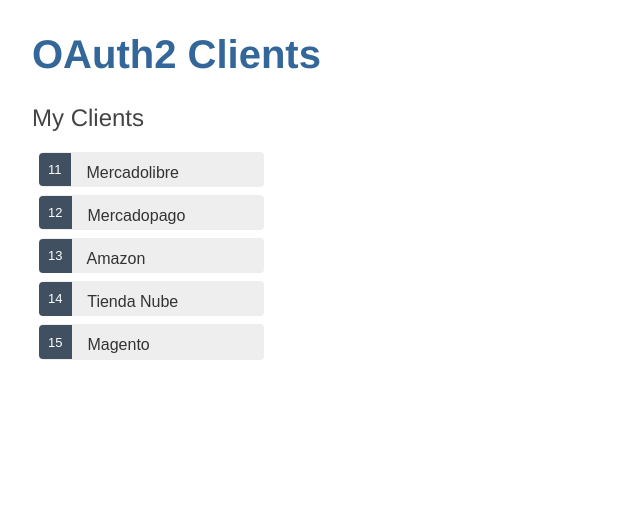
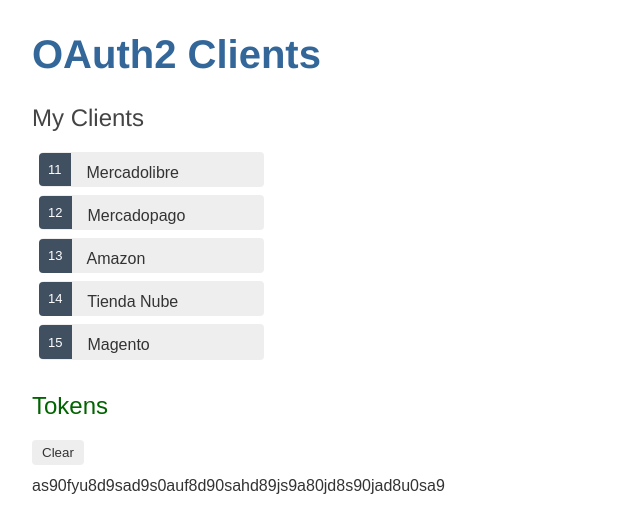
Before and after one commit to juanicastellan0/passparty, an Angular app: page /clients in a window 1280 px wide. Shown: the top 532 px of the page, without its empty margins (0-640 px from the left). Built offline with nearby package versions, Linux system fonts and the light colour scheme.

Commit message:
tokens component and service

```diff
--- a/src/app/app.component.html
+++ b/src/app/app.component.html
@@ -1,2 +1,3 @@
 <h1>{{title}}</h1>
 <app-clients></app-clients>
+<app-tokens></app-tokens>
--- a/src/app/app.module.ts
+++ b/src/app/app.module.ts
@@ -5,12 +5,14 @@
 import { AppComponent } from './app.component';
 import { ClientsComponent } from './clients/clients.component';
 import { ClientDetailComponent } from './app-detail/client-detail.component';
+import { TokensComponent } from './tokens/tokens.component';
 
 @NgModule({
   declarations: [
     AppComponent,
     ClientsComponent,
-    ClientDetailComponent
+    ClientDetailComponent,
+    TokensComponent
   ],
   imports: [
     BrowserModule,
--- a/src/app/client.service.ts
+++ b/src/app/client.service.ts
@@ -2,15 +2,17 @@
 import {Client} from './clients/client';
 import {CLIENTS} from './clients/mock-clients';
 import {Observable, of} from 'rxjs';
+import {TokenService} from './token.service';
 
 @Injectable({
   providedIn: 'root'
 })
 export class ClientService {
 
-  constructor() { }
+  constructor(private tokenService: TokenService) { }
 
   getClients(): Observable<Client[]> {
+    this.tokenService.add('as90fyu8d9sad9s0auf8d90sahd89js9a80jd8s90jad8u0sa9');
     return of(CLIENTS);
   }
 }
--- /dev/null
+++ b/src/app/token.service.ts
@@ -0,0 +1,16 @@
+import { Injectable } from '@angular/core';
+
+@Injectable({
+  providedIn: 'root'
+})
+export class TokenService {
+  tokens: string[] = [];
+
+  add(token: string) {
+    this.tokens.push(token);
+  }
+
+  clear() {
+    this.tokens = [];
+  }
+}
--- /dev/null
+++ b/src/app/tokens/tokens.component.css
@@ -0,0 +1,34 @@
+/* TokensComponent's private CSS styles */
+h2 {
+  color: darkgreen;
+  font-family: Arial, Helvetica, sans-serif;
+  font-weight: lighter;
+}
+body {
+  margin: 2em;
+}
+body, input[text], button {
+  color: darkgreen;
+  font-family: Cambria, Georgia, sans-serif;
+}
+
+button.clear {
+  font-family: Arial, sans-serif;
+  background-color: #eee;
+  border: none;
+  padding: 5px 10px;
+  border-radius: 4px;
+  cursor: pointer;
+}
+button:hover {
+  background-color: #cfd8dc;
+}
+button:disabled {
+  background-color: #eee;
+  color: #aaa;
+  cursor: auto;
+}
+button.clear {
+  color: #333;
+  margin-bottom: 12px;
+}
--- /dev/null
+++ b/src/app/tokens/tokens.component.html
@@ -0,0 +1,8 @@
+<div *ngIf="tokenService.tokens.length">
+
+  <h2>Tokens</h2>
+  <button class="clear"
+          (click)="tokenService.clear()">Clear</button>
+  <div *ngFor='let token of tokenService.tokens'> {{token}} </div>
+
+</div>
--- /dev/null
+++ b/src/app/tokens/tokens.component.ts
@@ -0,0 +1,16 @@
+import { Component, OnInit } from '@angular/core';
+import {TokenService} from '../token.service';
+
+@Component({
+  selector: 'app-tokens',
+  templateUrl: './tokens.component.html',
+  styleUrls: ['./tokens.component.css']
+})
+export class TokensComponent implements OnInit {
+
+  constructor(public tokenService: TokenService) { }
+
+  ngOnInit() {
+  }
+
+}
```
Also changed, not shown: src/app/app-routing/app-routing.module.ts (added, +12 -0 lines), 2 other files (tests, documents, lock files or other folders).
